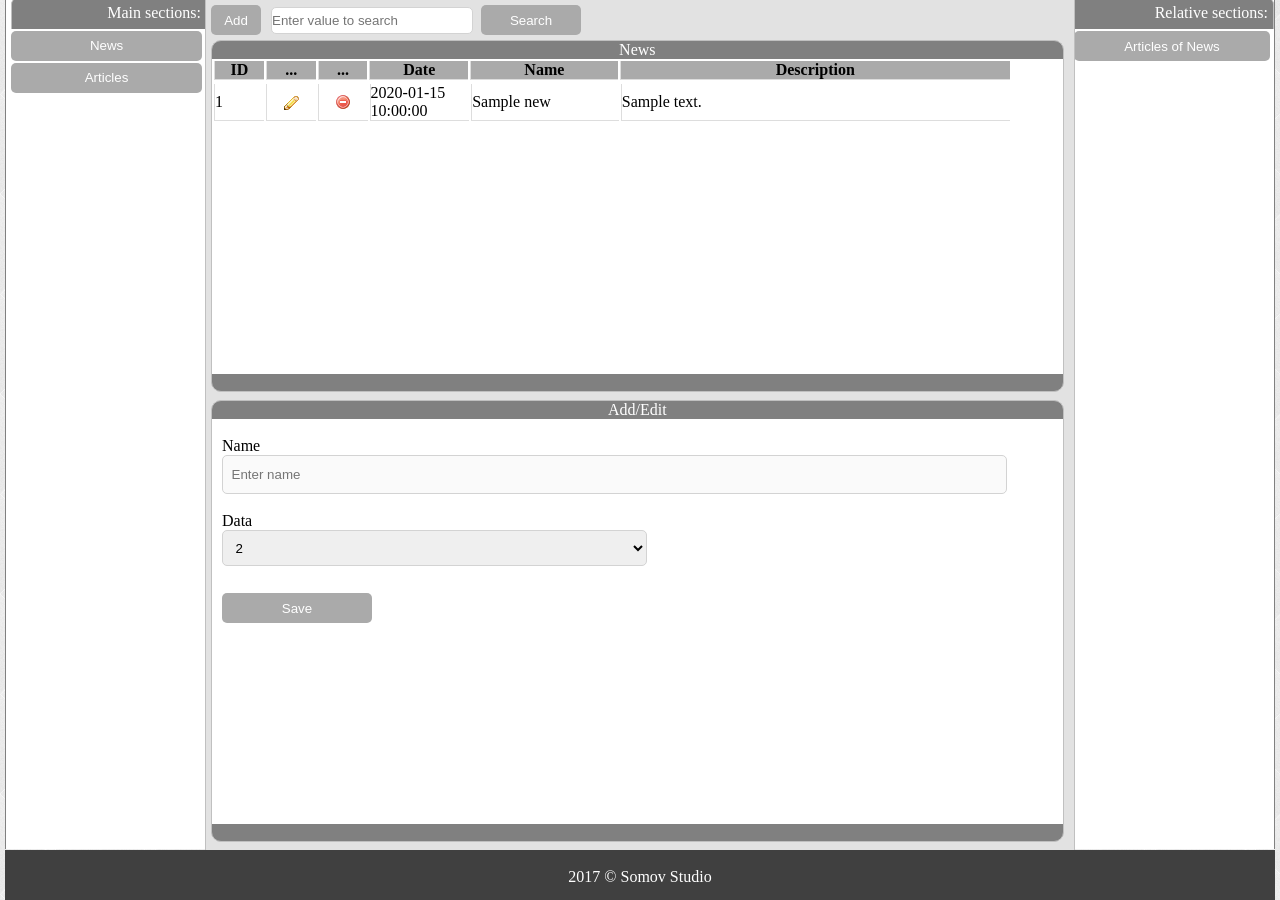
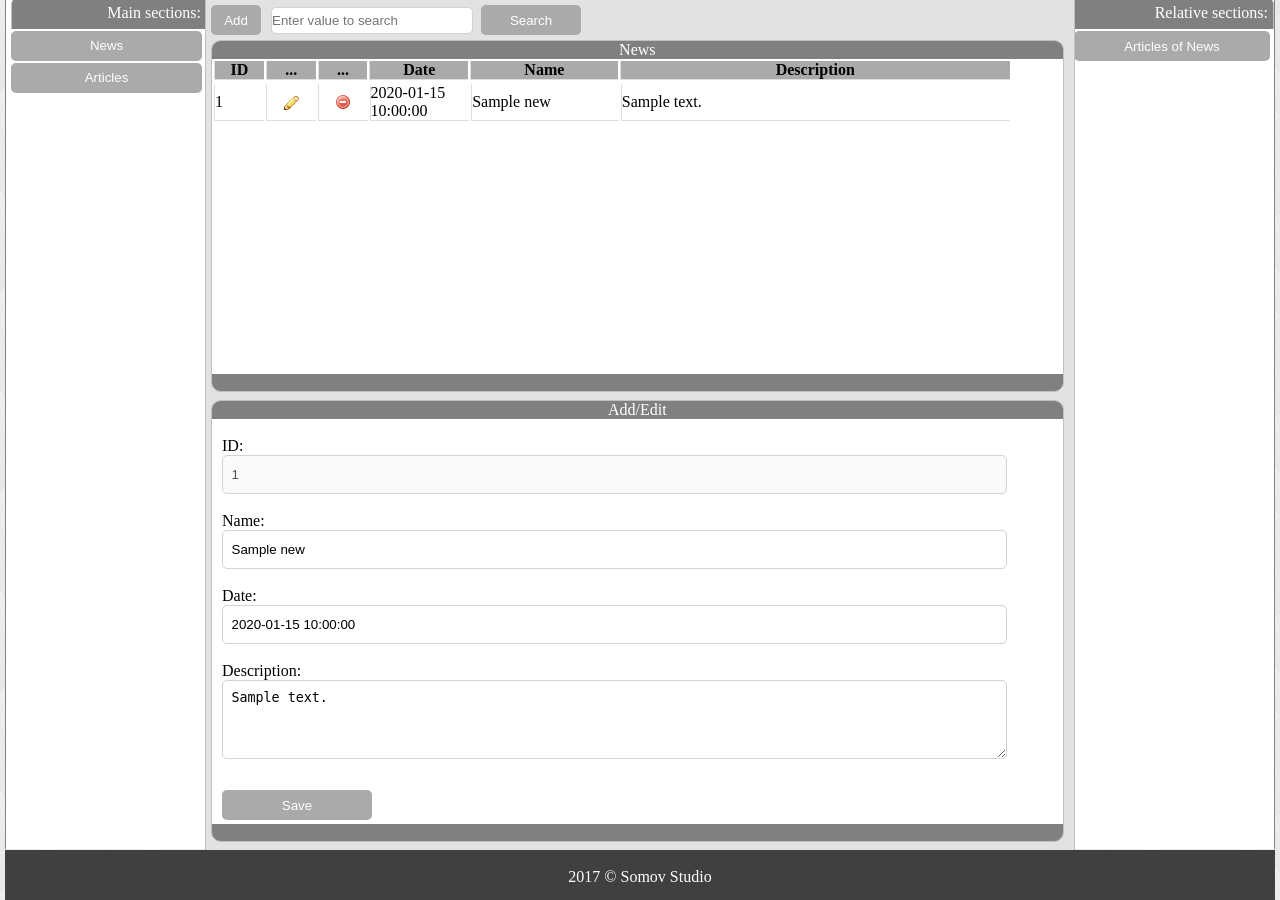
Before and after one commit to SomovStudio/Admin-Database, a PHP site: page /tables/news/index.php?event=edit&news_id=1 in a window 1280 px wide. Shown: the part 107-1007 px from the top of the page. Run offline with PHP 8.4, Linux system fonts and the light colour scheme; the visitor is signed in with stand-in values (Sample User, id 1); tables that the repository leaves empty or names only in its code hold one stand-in row (values such as "Sample post").

Commit message:
В класс форм добавлено многострочное поле. Исправлен класс таблица.

```diff
--- a/tables/news/content.php
+++ b/tables/news/content.php
@@ -32,10 +32,29 @@ if(isset($_GET['event']))
     {
 
     }
+
+    /* FORM */
+    mysqli_data_seek($dataTable, 0);
+    $row = mysqli_fetch_assoc($dataTable);
+    $form = new Form('Add/Edit', './', 440, 5, 400);
+    $form->addTextBox('news_id', 'ID:', 'Enter id', $row['news_id'], false);
+    $form->addTextBox('news_name', 'Name:', 'Enter name', $row['news_name']);
+    $form->addTextBox('news_date', 'Date:', 'Enter date', $row['news_date']);
+    $form->addMemoBox('news_description', 'Description:', 'Enter description', $row['news_description']);
+    $form->addButtonSave();
 }else{  //  DEFAULT
 
     /* QUERY */
     $dataTable = DB::select('SELECT * FROM news', Config::$Server, Config::$DatabaseMain, Config::$RootUserName, Config::$RootUserPass);
+
+    /* FORM */
+    $form = new Form('Add/Edit', './', 440, 5, 400);
+    $form->addTextBox('news_id', 'ID:', 'Enter id', '', false);
+    $form->addTextBox('news_name', 'Name:', 'Enter name', '');
+    $form->addTextBox('news_date', 'Date:', 'Enter date', date('Y-m-d H:i:s'));
+    $form->addMemoBox('news_description', 'Description:', 'Enter description', '');
+    //$form->addComboBox('ComboBox1', 'Data', 'Select data', [1,2,3], 2);
+    $form->addButtonSave();
 }
 
 /* TABLE */
@@ -50,10 +69,6 @@ $table->setData($dataTable);
 $table->render();
 
 /* FORM */
-$form = new Form('Add/Edit', './', 440, 5, 400);
-$form->addTextBox('TextBox1', 'Name', 'Enter name', '', false);
-$form->addComboBox('ComboBox1', 'Data', 'Select data', [1,2,3], 2);
-$form->addButtonSave();
-$form->render();
+if(isset($form)) $form->render();
 ?>
 </div>
--- a/tables/news/index.php
+++ b/tables/news/index.php
@@ -1,5 +1,5 @@
 <?php
-error_reporting(0);
+//error_reporting(0);
 session_start();
 include_once '../../data/const.php';
 include_once '../../data/config.php';
--- a/view/form.php
+++ b/view/form.php
@@ -33,6 +33,11 @@ class Form
         $this->content .= "</select><br>";
     }
 
+    public function addMemoBox($name, $label, $placeholder, $value){
+        $this->content .= "<br><label for='".$name."' class='Label'>".$label."</label>";
+        $this->content .= "<br><textarea name='".$name."' id='".$name."' cols='40' rows='30' placeholder='".$placeholder."' class='MemoBox'>".$value."</textarea><br>";
+    }
+
     public function addButtonSave($value = 'Save'){
         $this->content .= "<br><input type='submit' value='".$value."' class='ButtonSave'>";
     }
--- a/view/table.php
+++ b/view/table.php
@@ -60,6 +60,7 @@ class Table
         $this->content .= "</thead>";
         $this->content .= "<tbody style='height: ".($this->height - 80)."px;'>";
 
+        mysqli_data_seek($dataTable, 0);
         while($row = mysqli_fetch_assoc($dataTable))
         {
             $this->content .= "<tr>";
```
